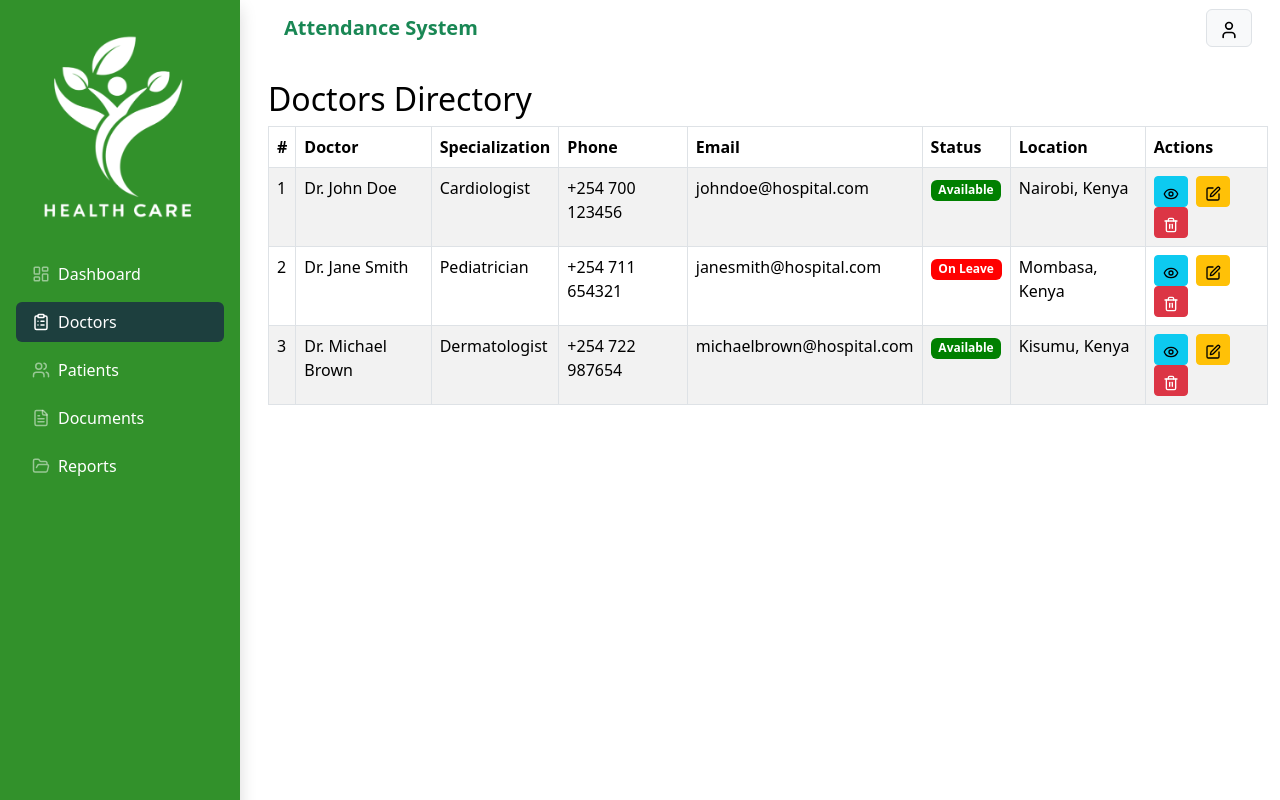
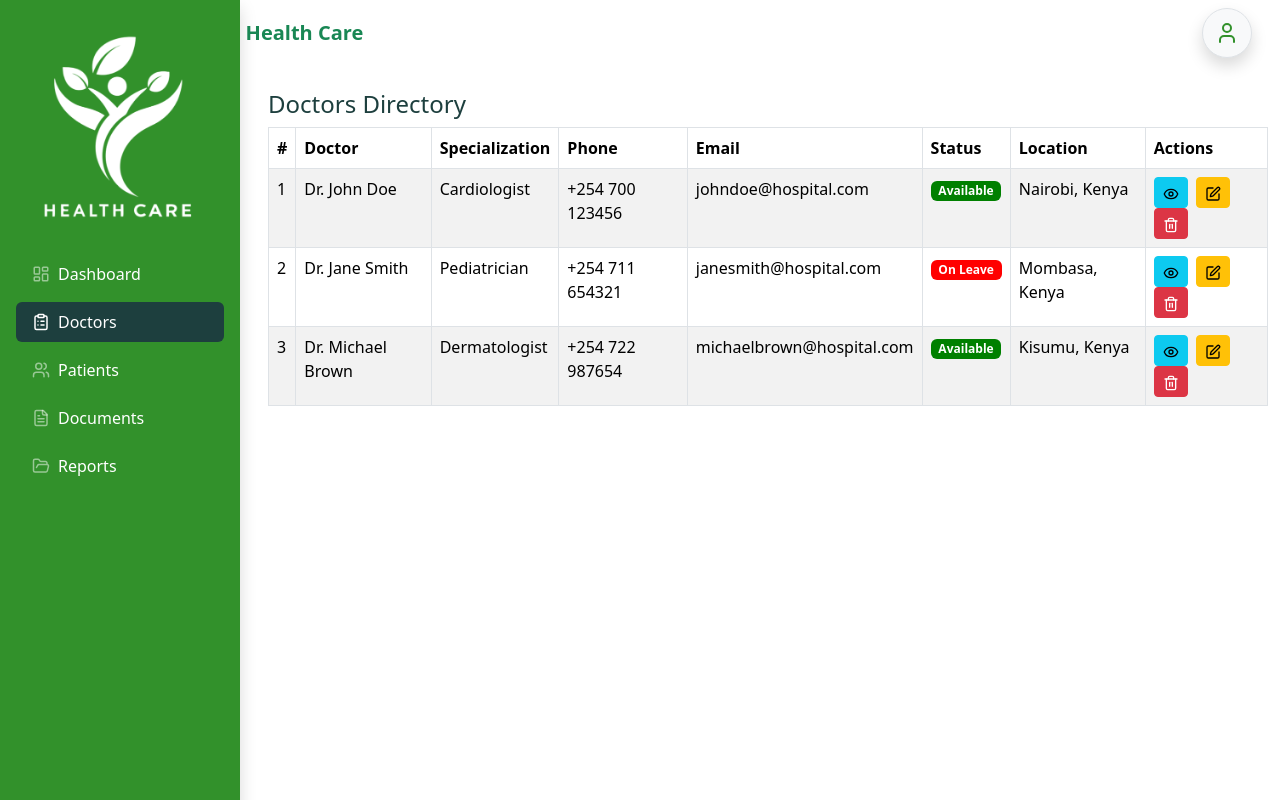
Before and after one commit to guledabdilatif/health_management_system, a React (Vite) app: page /doctors in a window 1280 px wide. Shown: the top 800 px of the page. Built offline with nearby package versions, Linux system fonts and the light colour scheme.

Commit message:
doctors details

```diff
--- a/src/components/Cards.jsx
+++ b/src/components/Cards.jsx
@@ -27,11 +27,11 @@ const DashboardCards = () => {
   ];
 
   return (
-    <div className="container mt-4">
+    <div className="container" style={{marginTop:80}}>
       <div className="row">
         {cards.map((card, index) => (
           <div key={index} className="col-md-3 mb-4">
-            <div className="card shadow-sm text-center p-3 border-0">
+            <div className=" shadow text-center p-4 rounded border-0">
               <div className="mb-2">{card.icon}</div>
               <h5 className="fw-bold">{card.title}</h5>
               <p className="fs-4 mb-0">{card.value}</p>
--- a/src/pages/Doctors.jsx
+++ b/src/pages/Doctors.jsx
@@ -3,6 +3,7 @@ import Sidebar from "../components/Sidebar";
 import Navbar from "./Navbar";
 import { Eye, Edit, Trash2 } from "lucide-react";
 import DoctorsDetail from "./DoctorsDetail";
+import { colors } from "../constant.js/colors";
 
 const Doctors = () => {
   const [doctors, setDoctors] = useState([
@@ -57,8 +58,8 @@ const Doctors = () => {
       {/* Main Content */}
       <div className="p-6" style={{ width: "80%", height: "100vh" }}>
         <Navbar />
-        <div className="container mt-4">
-          <h2 style={{ color: "black" }}>Doctors Directory</h2>
+        <div className="container " style={{marginTop:90}}>
+          <h4 style={{ color: colors.secondary }}>Doctors Directory</h4>
           <table className="table table-bordered table-striped">
             <thead style={{ backgroundColor: "black", color: "white" }}>
               <tr>
--- a/src/pages/Documents.jsx
+++ b/src/pages/Documents.jsx
@@ -3,7 +3,7 @@ import Navbar from "./Navbar";
 const Documents = () => {
 
   return (
-    <div style={{ display: "flex", alignItems: "start" }}>
+    <div style={{ display: "flex", alignItems: "start" }} >
       {/* Sidebar */}
       <div style={{ width: "20%" }}>
         <Sidebar />
@@ -13,8 +13,10 @@ const Documents = () => {
       <div className="p-6" style={{ width: "80%", height: "100vh" }}>
         <Navbar />
 
+        <div style={{ marginTop: 70 }}>
 
-        <p>Documents</p>
+          <p>Documents</p>
+        </div>
 
 
       </div>
--- a/src/pages/Login.jsx
+++ b/src/pages/Login.jsx
@@ -1,7 +1,7 @@
 import React from "react";
 import { useNavigate } from "react-router-dom";
 import logo from "/logo.png";
-import attendance from "/attendance.png";
+import illustration from "/illustration.jpg";
 import { colors } from "../constant.js/colors";
 const Login = () => {
   const navigate = useNavigate();
@@ -13,15 +13,15 @@ const Login = () => {
   };
 
   return (
-    <div className="container-fluid d-flex align-items-center justify-content-center bg-light">
+    <div className="container-fluid d-flex mt-4 align-items-center justify-content-center bg-light">
       <div
-        className="row w-100 shadow-lg bg-white rounded"
+        className="row w-100 shadow-lg bg-white rounded "
         style={{ maxWidth: "1000px" }}
       >
         {/* Left side illustration */}
         <div className="col-md-6 d-none d-md-flex align-items-center justify-content-center p-4">
           <img
-            src={attendance}
+            src={illustration}
             alt="Illustration"
             className="img-fluid"
             style={{ maxHeight: "450px" }}
@@ -39,7 +39,7 @@ const Login = () => {
             <span style={{ color: colors.primary }}>Health Care</span>
           </h3>
 
-          <h6 className="mt-4 fw-bold" style={{ color: colors.primary }}>
+          <h6 className="mt-4 fw-bold" style={{ color: colors.secondary }}>
             LOGIN
           </h6>
           <p className="text-muted">Login to access your account</p>
@@ -77,7 +77,7 @@ const Login = () => {
             <button
               type="submit"
               className="btn w-100 fw-bold"
-              style={{ backgroundColor:colors.secondary, color: "white" }}
+              style={{ backgroundColor:colors.primary, color: "white" }}
             >
               LOGIN
             </button>
--- a/src/pages/Navbar.jsx
+++ b/src/pages/Navbar.jsx
@@ -1,6 +1,7 @@
 // src/components/Navbar.jsx
 import React, { useState } from "react";
 import { User, LogOut } from "lucide-react";
+import { colors } from "../constant.js/colors";
 
 export default function Navbar() {
   const [open, setOpen] = useState(false);
@@ -8,19 +9,20 @@ export default function Navbar() {
   const handleToggle = () => setOpen(!open);
 
   return (
-    <nav className="navbar navbar-expand-lg navbar-light  px-3">
+    <nav className="navbar navbar-expand-lg  px-3" style={{position:'fixed', width:'83%', top:0, right:0, zIndex:1000}}>
       <div className="container-fluid">
-        <a className="navbar-brand fw-bold text-success" href="/" style={{color:'green'
+        <a className="navbar-brand fw-bold text-success" href="/" style={{color:colors.primary
         }}>
-          Attendance System
+         Health Care
         </a>
 
         <div className="ms-auto position-relative">
           <button
-            className="btn btn-light rounded-full border"
+            className="btn btn-light border shadow text-center"
             onClick={handleToggle}
+            style={{width:50, height:50, borderRadius:"50%", display:'flex', alignItems:'center'}}
           >
-            <User size={20} />
+            <User size={30} color={colors.primary} style={{fontWeight:'bold'}}/>
           </button>
 
           {/* Profile dropdown */}
@@ -31,8 +33,8 @@ export default function Navbar() {
             >
               <div className="card-body">
                 <div className="d-flex align-items-center mb-3">
-                  <div className="rounded-circle bg-primary text-white d-flex justify-content-center align-items-center" style={{ width: "40px", height: "40px" }}>
-                    <User size={20} />
+                  <div className="rounded-circle shadow text-white d-flex justify-content-center align-items-center" style={{ width: "50px", height: "50px" }}>
+                    <User size={20} color={colors.primary} />
                   </div>
                   <div className="ms-2">
                     <h6 className="mb-0">John Doe</h6>
--- a/src/pages/Patients.jsx
+++ b/src/pages/Patients.jsx
@@ -45,13 +45,9 @@ const Patients = () => {
   });
 
   const [selectedPatient, setSelectedPatient] = useState(null);
-
-  // Handle input change
   const handleChange = (e) => {
     setNewPatient({ ...newPatient, [e.target.name]: e.target.value });
   };
-
-  // Add or Edit Patient
   const handleSubmit = (e) => {
     e.preventDefault();
 
@@ -108,7 +104,7 @@ const Patients = () => {
       {/* Main Content */}
       <div className="p-6" style={{ width: "80%", height: "100vh" }}>
         <Navbar />
-        <div className="container mt-4">
+        <div className="container" style={{marginTop:70}}>
           <button
             onClick={() => {
               setShowForm(true);
@@ -141,7 +137,7 @@ const Patients = () => {
                 <th>Contact</th>
                 <th>Blood Group</th>
                 <th>Status</th>
-                <th>Actions</th> {/* ✅ new column */}
+                <th>Actions</th>
               </tr>
             </thead>
             <tbody>
@@ -194,8 +190,6 @@ const Patients = () => {
             </tbody>
           </table>
         </div>
-
-        {/* Popup Form Modal */}
         {showForm && (
           <div
             className="fixed inset-0 items-center justify-center"
@@ -315,7 +309,7 @@ const Patients = () => {
                   </select>
                 </div>
 
-                {/* Buttons */}
+
                 <div className="d-flex justify-content-between">
                   <button
                     type="button"
--- a/src/pages/Report.jsx
+++ b/src/pages/Report.jsx
@@ -14,7 +14,9 @@ const Report = () => {
       {/* Main Content */}
       <div className="p-6" style={{ width: "80%", height: "100vh" }}>
         <Navbar />
-<p>Reports</p>
+        <div style={{ marginTop: 70 }}>
+          <p>Reports</p>
+        </div>
 
       </div>
     </div>
```
Also changed, not shown: public/attendance.png (deleted), 1 other file (tests, documents, lock files or other folders).
